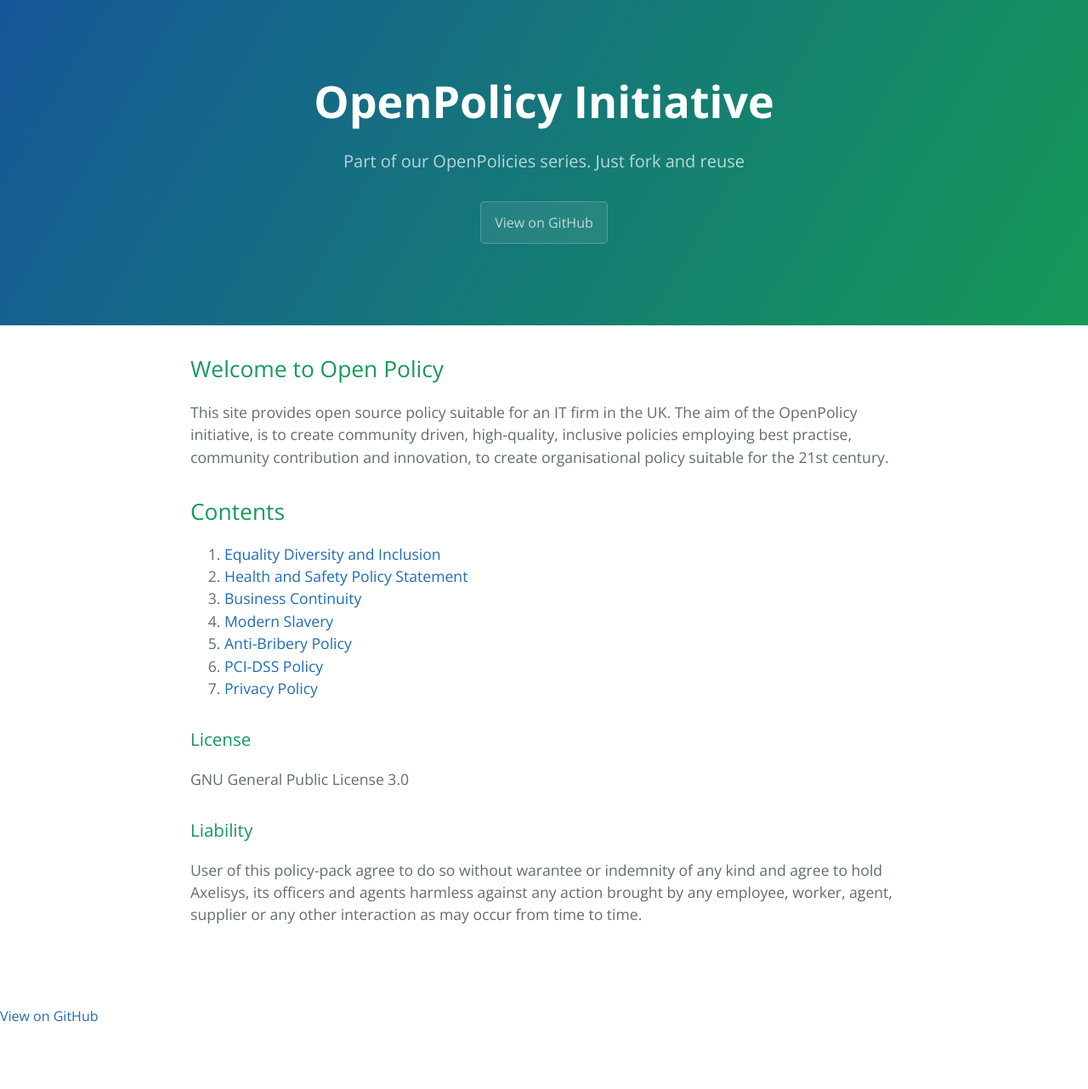
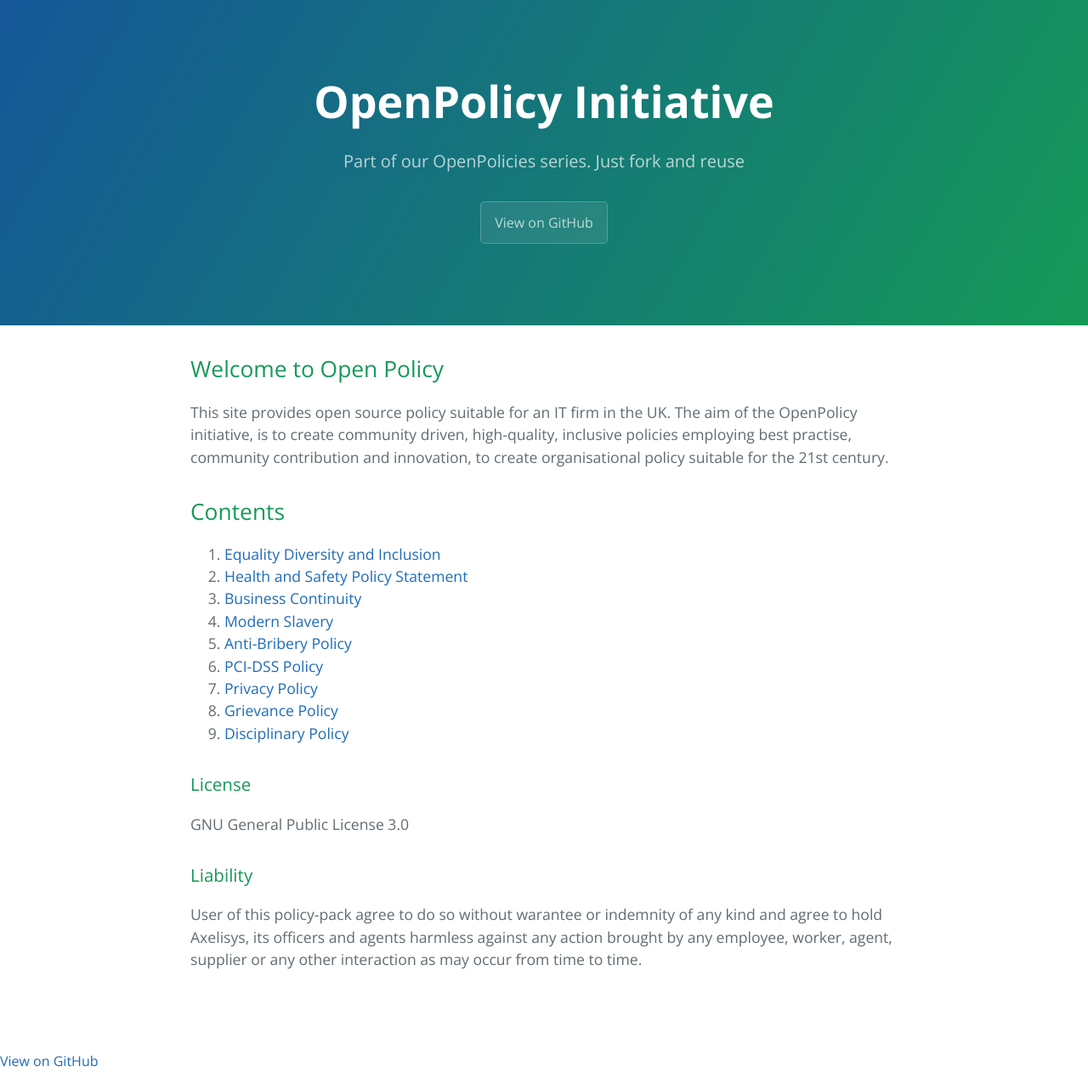
Before and after one commit to Axelisys/policies, a Jekyll site: the page built from index.md, in a window 1280 px wide. Shown: the whole page at 85% size. Built offline with Jekyll 4.4.1, drawn with Linux system fonts in a browser that asks for light colours; before the commit the page ends 1229 px from its top, so only the background shows below that.

Commit message:
Update index.md

```diff
--- a/index.md
+++ b/index.md
@@ -17,6 +17,8 @@ This site provides open source policy suitable for an IT firm in the UK. The aim
 5. [Anti-Bribery Policy](anti-bribery_policy.md)
 6. [PCI-DSS Policy](PCI-DSS_policy.md)
 7. [Privacy Policy](privacy_policy.md)
+8. [Grievance Policy](grievance_policy.md)
+9. [Disciplinary Policy](disciplinary_policy.md)
 
 
 ### License
```
